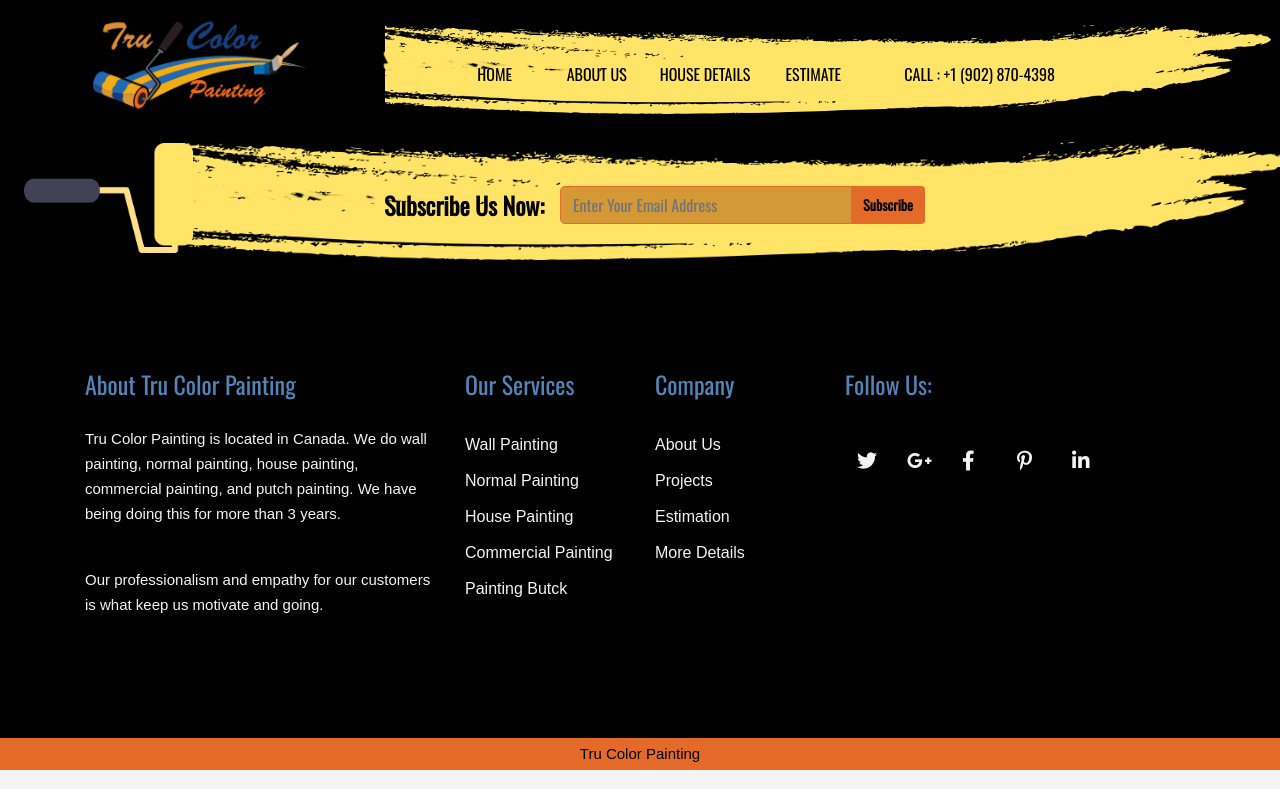
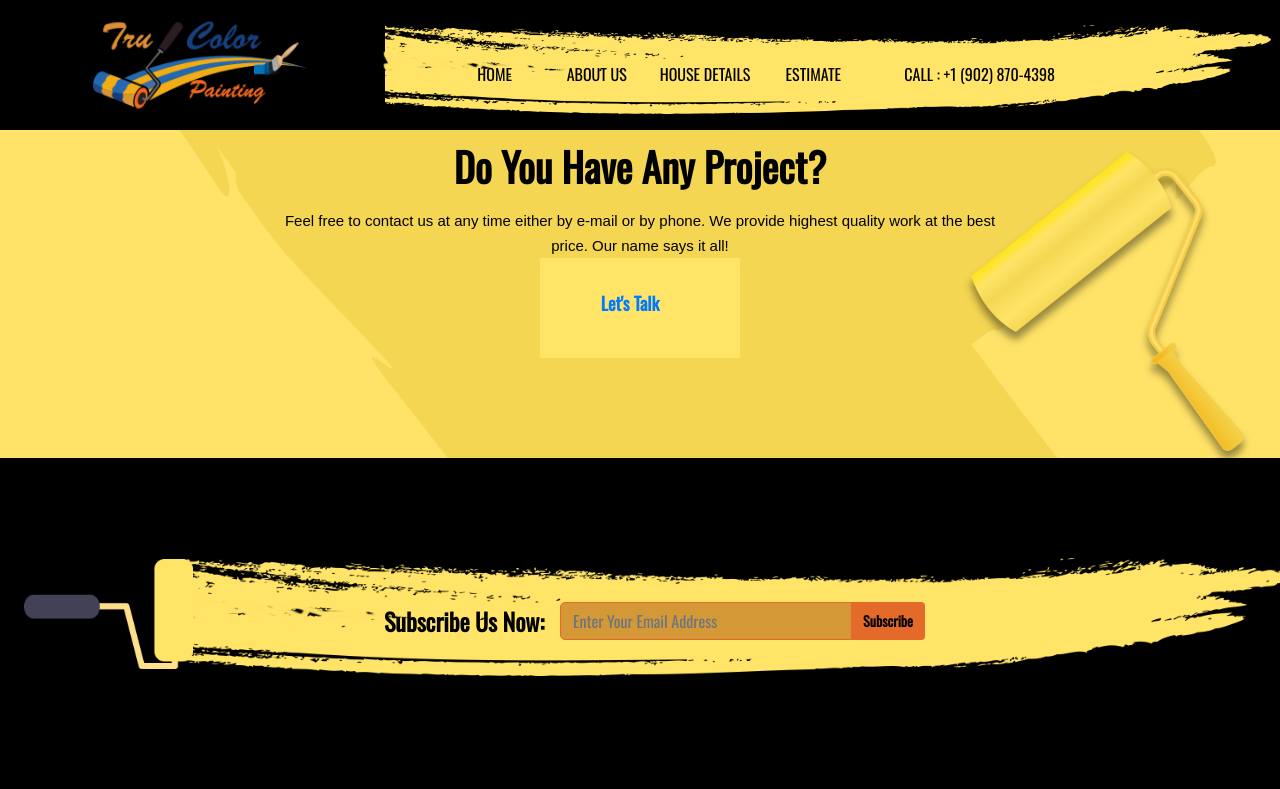
Before and after one commit to cornets28/tru-color-painting, a React (Create React App) app: page /about-us in a window 1280 px wide. Shown: the top 789 px of the page. Built offline with nearby package versions, Linux system fonts and the light colour scheme; grey boxes are pictures that could not be loaded.

Commit message:
add contact above the footer

```diff
--- a/src/component/Footer.js
+++ b/src/component/Footer.js
@@ -5,6 +5,21 @@ export default class Footer extends Component {
   render() {
     return (
       <>
+        <section class="project-ask">
+          <div class="container">
+            <div class="pro-ask-content">
+              <h1 data-aos="slide-in-left">Do You Have Any Project?</h1>
+              <p>
+                Feel free to contact us at any time either by e-mail or by phone. We provide highest quality work at the best price. Our name says it all!
+              </p>
+              <div class="btn-contact" data-wow-delay=".5s">
+                <span class="con-btn">
+                  <a href="Contact-us.html">Let's Talk</a>
+                </span>
+              </div>
+            </div>
+          </div>
+        </section>
         <section className="footer-nav">
           <div className="container">
             <div className="row">
```
